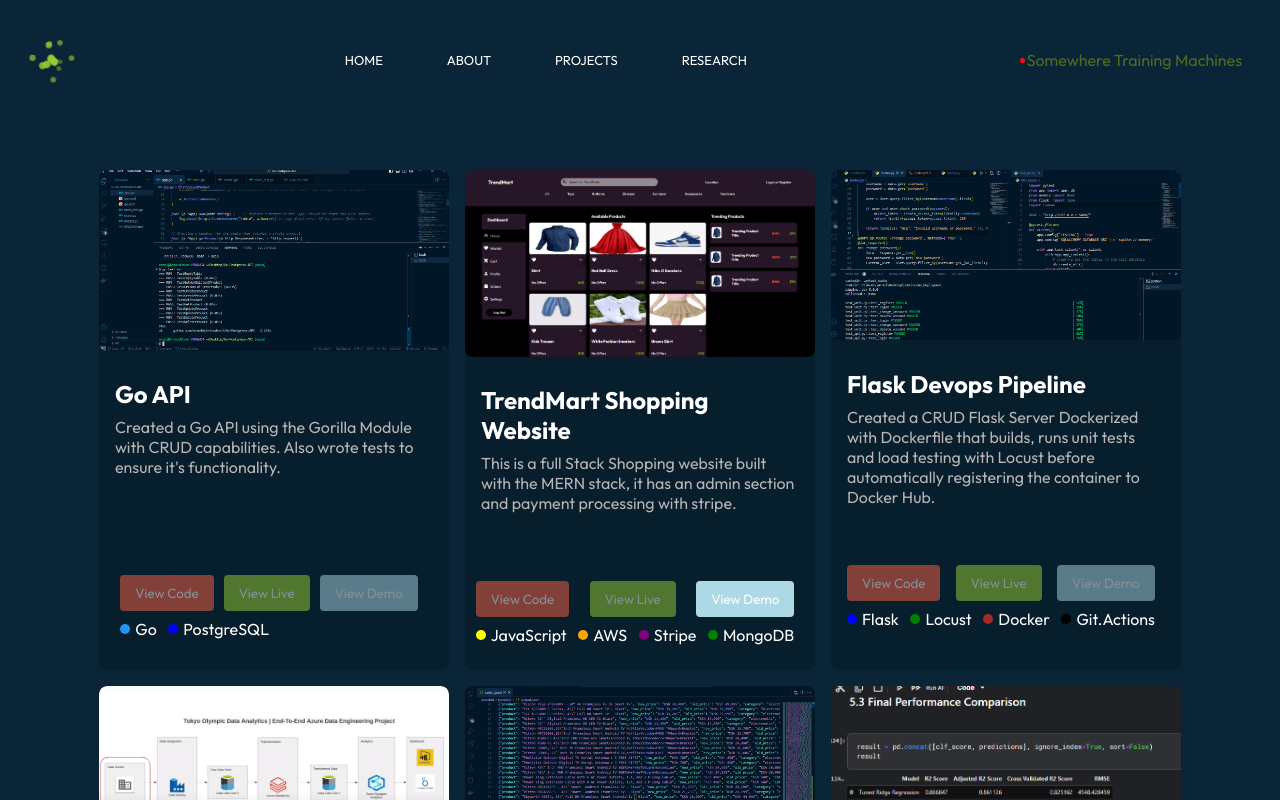
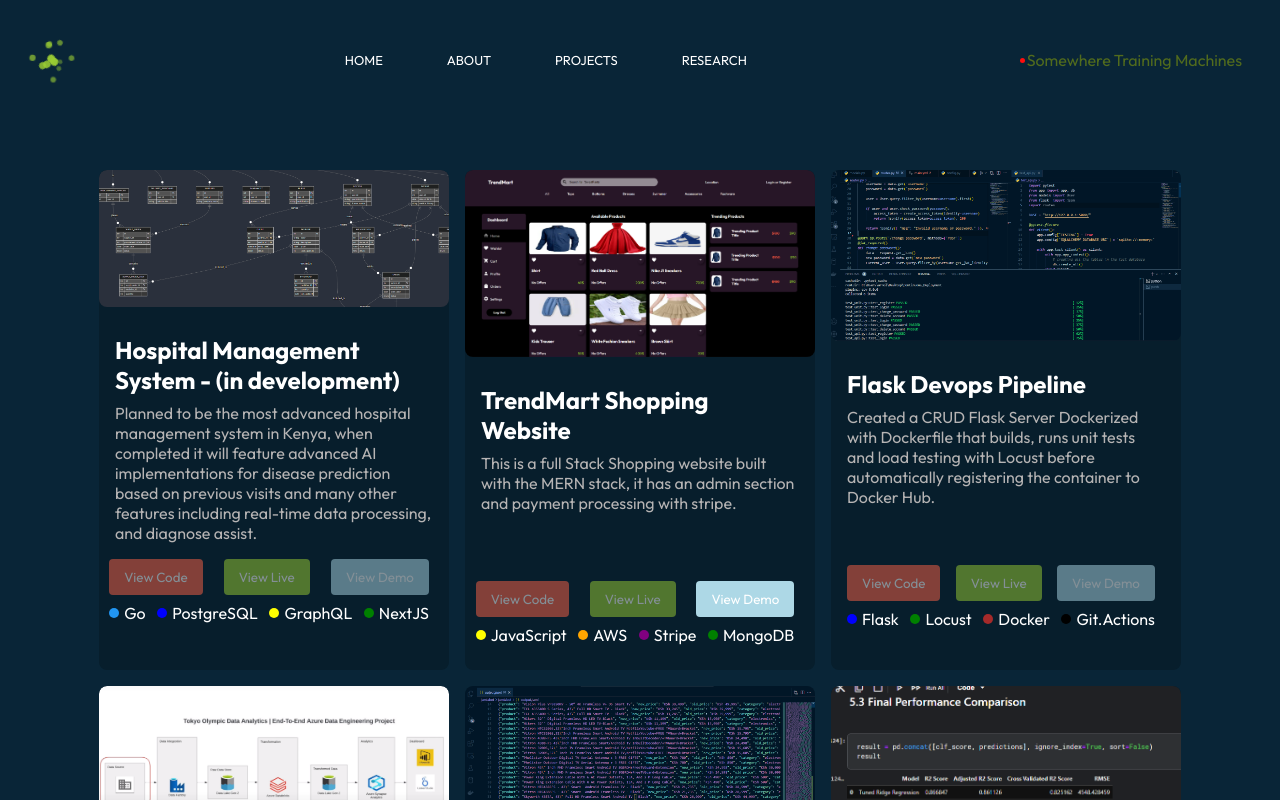
Before and after one commit to arnoldchrisoduor1/portfolio, a React (Vite) app: page /projects in a window 1280 px wide. Shown: the top 800 px of the page. Built offline with nearby package versions, Linux system fonts and the light colour scheme.

Commit message:
added hms systems

```diff
--- a/src/Pages/About/about.page.jsx
+++ b/src/Pages/About/about.page.jsx
@@ -1,5 +1,5 @@
 import Navbar from "../../components/navbar/navbar";
-import myImage from '../../assets/me.jpg'
+import myImage from '../../assets/me2.jpg'
 import Education from "../../components/education/education";
 import Skills from "../../components/skills/skills";
 import Blog from "../../components/Blog/blog"
--- a/src/assets/projects.js
+++ b/src/assets/projects.js
@@ -1,18 +1,18 @@
 import Trendmart from './trendmart.png'
-import Goapi from "./go_api.png"
 import Tokyo from './tokyo.png'
 import Jumia from './jumia.png'
 import Medical from './medicals.png'
 import Flask from './flask.png'
 import portfolio from "./portfolio_v1.png"
+import Health from "./arch.png"
 
 const projects = [
     {
-      title: "Go API",
-      desc: "Created a Go API using the Gorilla Module with CRUD capabilities. Also wrote tests to ensure it's functionality.",
-      img: Goapi,
-      colors: ["#2196F3", "Blue"],
-      languages: ["Go", "PostgreSQL"]
+      title: "Hospital Management System - (in development)",
+      desc: "Planned to be the most advanced hospital management system in Kenya, when completed it will feature advanced AI implementations for disease prediction based on previous visits and many other features including real-time data processing, and diagnose assist.",
+      img: Health,
+      colors: ["#2196F3", "Blue", "yellow", "green"],
+      languages: ["Go", "PostgreSQL", "GraphQL", "NextJS"]
     },
     {
       title: "TrendMart Shopping Website",
```
Also changed, not shown: src/assets/arch.png (added), src/assets/me2.jpg (added).
